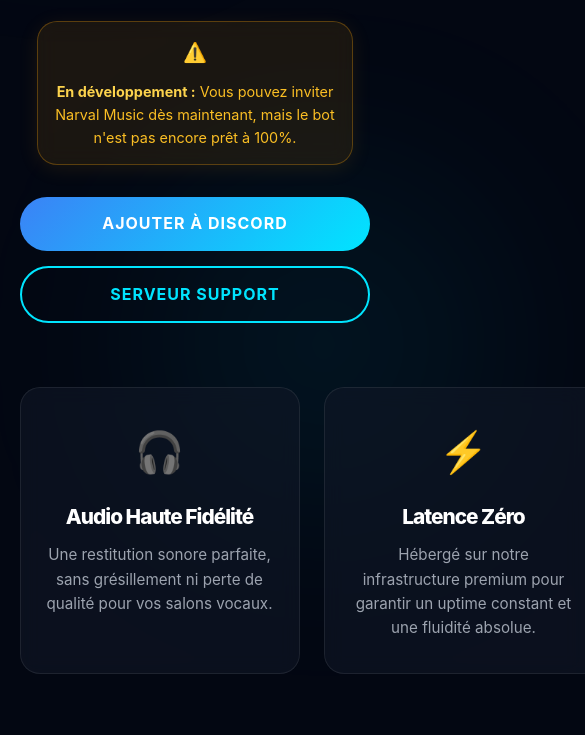
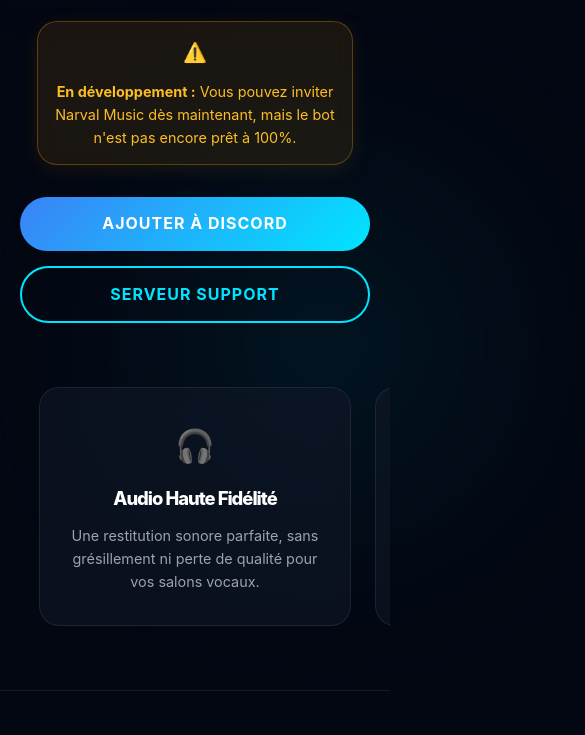
Before and after one commit to bibouze/Narval-music, a plain HTML site: page index.html in a window 390 px wide. Shown: the part 310-1045 px from the top of the page, 585 px wide, since content can reach past the window. Drawn offline with Linux system fonts and the light colour scheme.

Commit message:
Update index.html

```diff
--- a/index.html
+++ b/index.html
@@ -2,7 +2,8 @@
 <html lang="fr">
 <head>
     <meta charset="UTF-8">
-    <meta name="viewport" content="width=device-width, initial-scale=1.0">
+    <!-- Empêche le zoom sur mobile -->
+    <meta name="viewport" content="width=device-width, initial-scale=1.0, maximum-scale=1.0, user-scalable=no">
     <title>Narval Music | Ajouter le bot</title>
     <style>
         :root {
@@ -32,9 +33,10 @@
             display: flex;
             flex-direction: column;
             min-height: 100vh;
+            overscroll-behavior-y: none;
         }
 
-        /* --- EFFETS DE LUMIÈRE (BACKGROUND) --- */
+        /* --- EFFETS DE LUMIÈRE --- */
         .ambient-glow {
             position: fixed;
             border-radius: 50%;
@@ -102,6 +104,7 @@
             transition: transform 0.2s, box-shadow 0.2s;
             display: inline-block;
             text-align: center;
+            touch-action: manipulation;
         }
 
         .btn:hover {
@@ -146,7 +149,6 @@
         }
 
         header h1 {
-            /* clamp permet au texte de grandir/rétrécir automatiquement selon l'écran */
             font-size: clamp(3rem, 8vw, 5rem);
             line-height: 1.1;
             margin-bottom: 1.5rem;
@@ -185,11 +187,7 @@
             text-align: left;
         }
 
-        .warning-banner strong {
-            color: #fcd34d;
-        }
-
-        /* --- GRILLE DES AVANTAGES --- */
+        /* --- GRILLE DES AVANTAGES (PC) --- */
         .simple-features {
             display: grid;
             grid-template-columns: repeat(auto-fit, minmax(280px, 1fr));
@@ -238,18 +236,15 @@
             margin-top: auto;
         }
 
-
         /* =========================================
            ADAPTATION POUR TÉLÉPHONES (MOBILE)
            ========================================= */
         @media (max-width: 768px) {
-            /* On réduit l'espace vide en haut sur mobile */
             header { padding: 7rem 5% 3rem; }
 
             .intro-text { font-size: 1rem; letter-spacing: 2px; }
             .hero-sub { font-size: 1rem; margin-bottom: 1.5rem; }
 
-            /* Le warning s'empile pour éviter de déborder */
             .warning-banner {
                 flex-direction: column;
                 text-align: center;
@@ -259,7 +254,6 @@
                 margin-bottom: 2rem;
             }
 
-            /* Les boutons se mettent l'un en dessous de l'autre et prennent 100% de la largeur */
             .header-buttons {
                 flex-direction: column;
                 width: 100%;
@@ -273,14 +267,54 @@
                 font-size: 1rem;
             }
 
-            /* On ajuste les marges des cartes */
+            /* --- CARROUSEL HORIZONTAL TOTALEMENT CORRIGÉ --- */
             .simple-features {
-                gap: 1.5rem;
-                padding: 1rem 5% 4rem;
+                display: flex;
+                flex-wrap: nowrap; /* Force sur une seule ligne */
+                overflow-x: auto;
+                scroll-snap-type: x mandatory;
+                gap: 1.5rem; /* Espace entre les cartes */
+
+                /* Le secret : 10vw de marge de chaque côté pour centrer une carte de 80vw */
+                padding: 1rem 10vw 4rem 10vw;
+                margin: 0;
+                max-width: 100vw;
+
+                -ms-overflow-style: none; /* Cache scrollbar IE */
+                scrollbar-width: none; /* Cache scrollbar Firefox */
+                -webkit-overflow-scrolling: touch; /* Rendu fluide iOS */
+            }
+
+            .simple-features::-webkit-scrollbar {
+                display: none; /* Cache scrollbar Chrome/Safari */
             }
 
             .feature-box {
+                flex: 0 0 80vw; /* Taille exacte : 80% de l'écran */
+                width: 80vw;
+                scroll-snap-align: center; /* L'aimant s'aligne au centre de la carte */
                 padding: 2rem 1.5rem;
+                transform: none !important; /* Pas de hover buggé sur mobile */
+
+                /* Permet au texte de ne jamais déborder de la carte */
+                display: flex;
+                flex-direction: column;
+                justify-content: flex-start;
+                align-items: center;
+                word-wrap: break-word;
+            }
+
+            .feature-icon {
+                font-size: 2rem;
+                margin-bottom: 0.8rem;
+            }
+
+            .feature-box h3 {
+                font-size: 1.15rem;
+            }
+
+            .feature-box p {
+                font-size: 0.9rem;
             }
         }
     </style>
@@ -291,7 +325,6 @@
     <div class="ambient-glow glow-2"></div>
 
     <nav>
-        <!-- Un clic sur le logo ramène vers ton site principal si besoin -->
         <a href="https://bibouze.github.io/Narval-suite/" class="logo">NARVAL SUITE</a>
     </nav>
 
```
